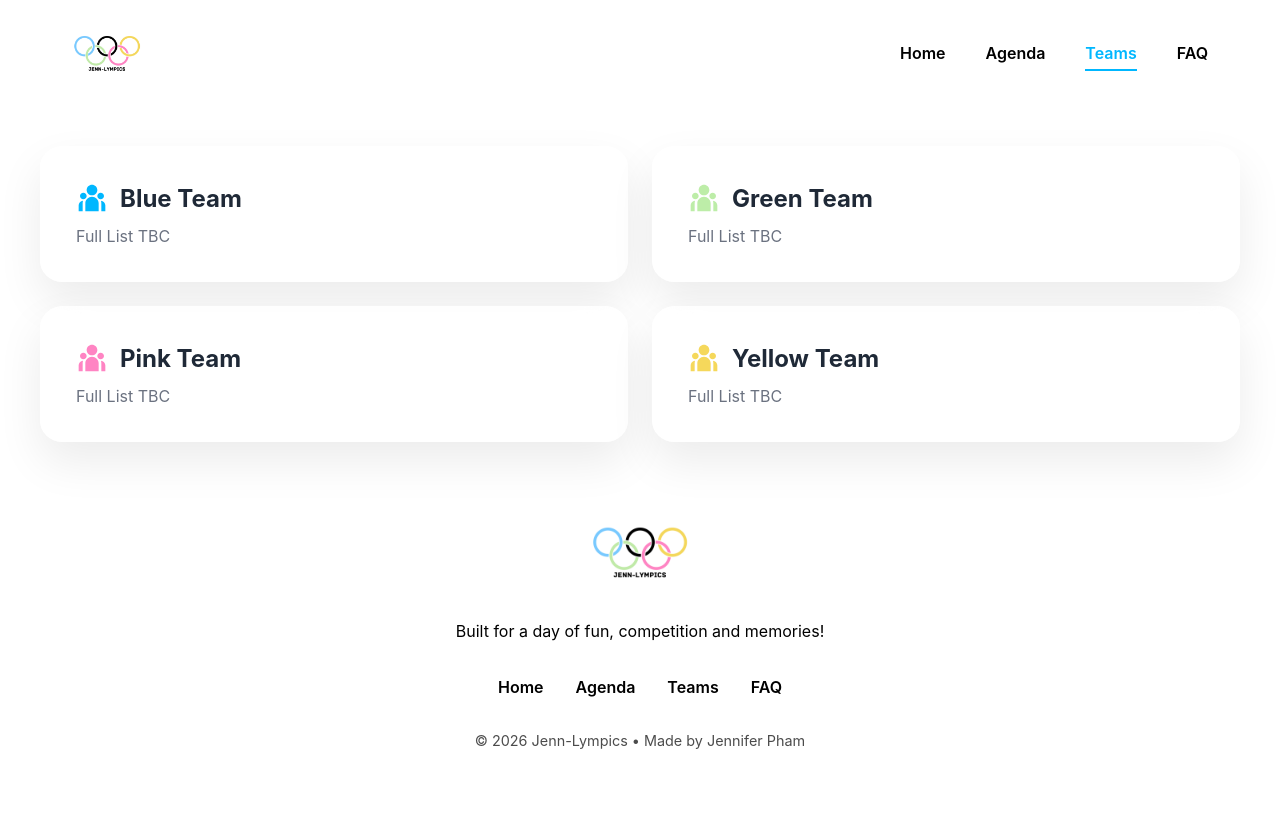
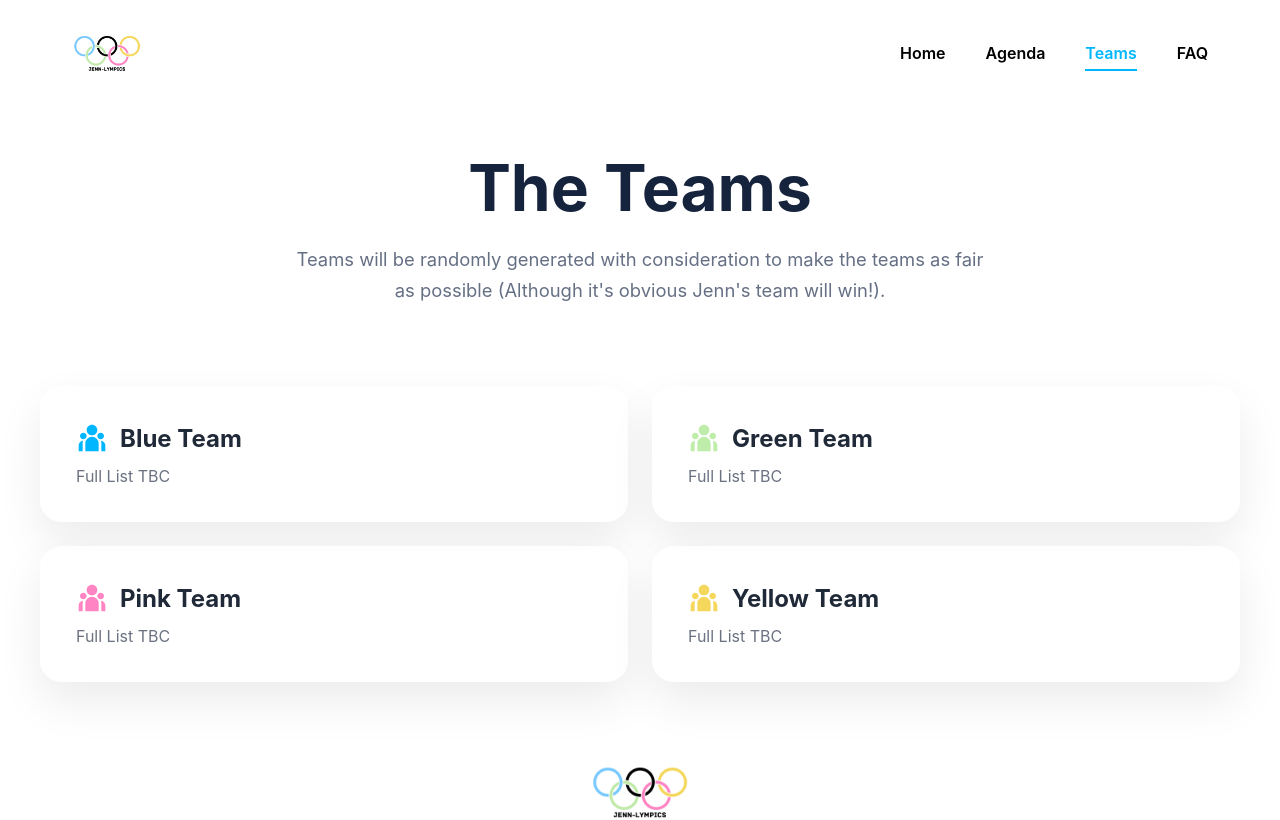
Before and after one commit to Jennipham/jenn-lympics, a React (Vite) app in the folder jenn-lympics-website/: page /teams in a window 1280 px wide. Shown: the top 820 px of the page. Built offline with nearby package versions, Linux system fonts and the light colour scheme.

Commit message:
editing teams page

```diff
--- a/jenn-lympics-website/src/components/Agenda/events.ts
+++ b/jenn-lympics-website/src/components/Agenda/events.ts
@@ -147,7 +147,7 @@ export const events = [
         title: "Awards Ceremony",
 
         description:
-            "Prizes will be given to the winning team - as well as a few honorary awards!",
+            "Prizes will be given to the winning team (as well as a few honorary awards!)",
 
         location: "Crystal Palace Park",
 
--- a/jenn-lympics-website/src/components/Teams/Teams.css
+++ b/jenn-lympics-website/src/components/Teams/Teams.css
@@ -1,3 +1,9 @@
+.teams-title {
+    text-align: center;
+    font-size: clamp(2.5rem, 5vw, 4rem);
+    color: #16233C;
+    margin-bottom: 18px;
+}
 .teams-info {
 
     margin-top: -110px;
@@ -148,3 +154,13 @@ grid-template-columns:1fr;
 .teams-icon.yellow {
     color: #f5d85b;
 }
+
+.teams-subtitle {
+    max-width: 700px;
+    margin: auto;
+    text-align: center;
+    color: #667085;
+    line-height: 1.7;
+    font-size: 1.15rem;
+    margin-bottom: 80px;
+}
--- a/jenn-lympics-website/src/components/Teams/Teams.tsx
+++ b/jenn-lympics-website/src/components/Teams/Teams.tsx
@@ -5,7 +5,13 @@ import { RiTeamFill } from "react-icons/ri";
 export default function Teams() {
 
     return (
-
+        <>
+            <h1 className="teams-title">
+                The Teams
+            </h1>
+            <p className="teams-subtitle">
+                Teams will be randomly generated with consideration to make the teams as fair as possible (Although it's obvious Jenn's team will win!).
+            </p>
 
             <div className="teams-grid">
 
@@ -45,6 +51,7 @@ export default function Teams() {
                     <span>Full List TBC</span>
                 </div>
             </div>
+        </>
 
     );
 
```
Lines whose indentation alone changed are shown as unchanged.
